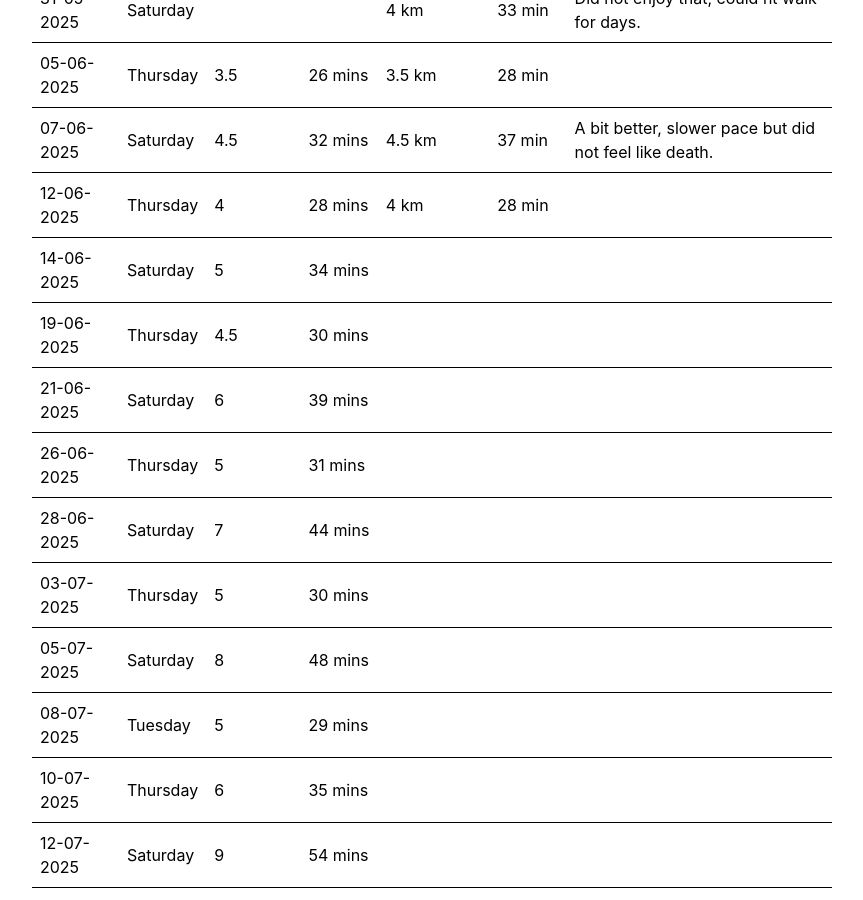
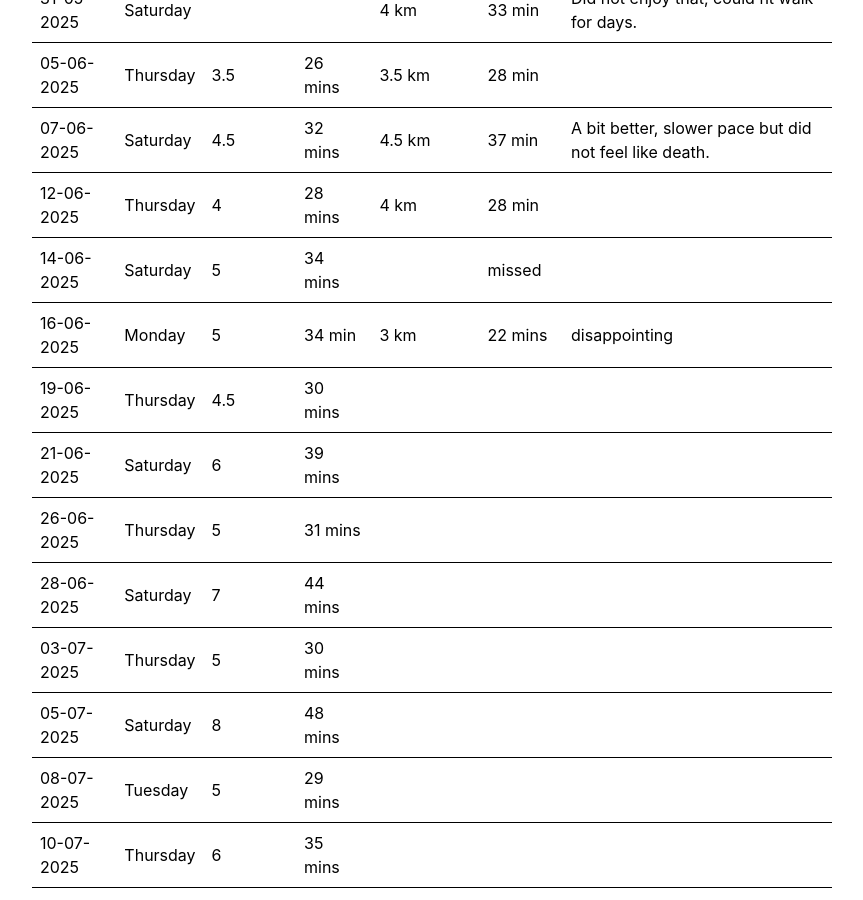
Before and after one commit to to-ie/to-ie.github.io, a Jekyll site: the page built from _posts/2025-06-07-half-marathon-training.md, in a window 1280 px wide and 900 px high, scrolled down 541 px. Shown: the whole window, without its empty margins (208-1071 px from the left). Built offline with Jekyll 4.4.1, drawn with Linux system fonts in a browser that asks for light colours.

Commit message:
Update 2025-06-07-half-marathon-training.md

```diff
--- a/_posts/2025-06-07-half-marathon-training.md
+++ b/_posts/2025-06-07-half-marathon-training.md
@@ -15,7 +15,8 @@ Progress will be updated as I go 👇️
 | 05-06-2025 | Thursday  | 3.5            | 26 mins     | 3.5 km               | 28 min      |   |
 | 07-06-2025 | Saturday  | 4.5            | 32 mins     | 4.5 km               | 37 min      | A bit better, slower pace but did not feel like death. |
 | 12-06-2025 | Thursday  | 4              | 28 mins     |           4 km           |    28 min         |   |
-| 14-06-2025 | Saturday  | 5              | 34 mins     |                      |             |   |
+| 14-06-2025 | Saturday  | 5              | 34 mins     |                      |     missed        |   |
+ 16-06-2025 | Monday | 5 | 34 min | 3 km | 22 mins| disappointing|
 | 19-06-2025 | Thursday  | 4.5            | 30 mins     |                      |             |   |
 | 21-06-2025 | Saturday  | 6              | 39 mins     |                      |             |   |
 | 26-06-2025 | Thursday  | 5              | 31 mins     |                      |             |   |
```
